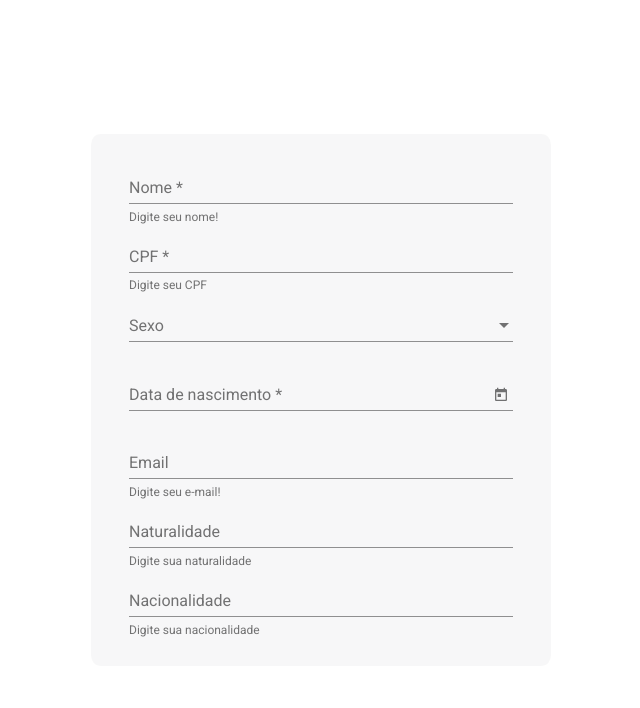
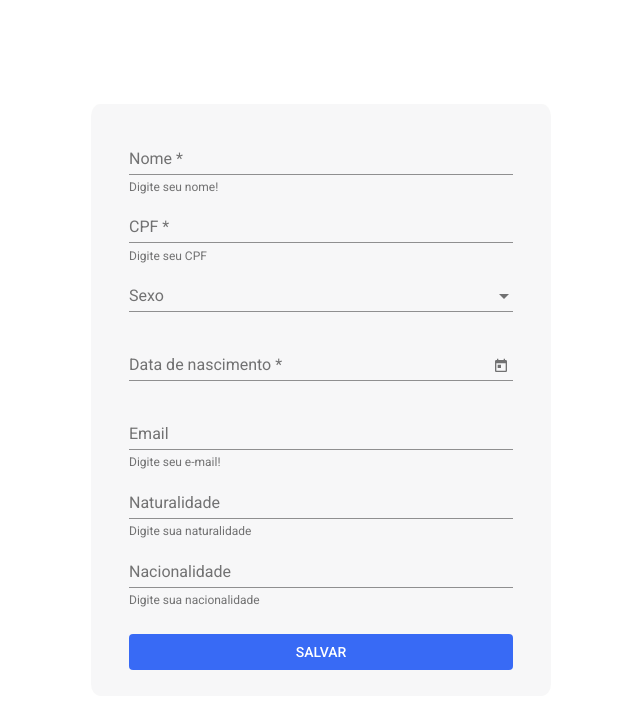
Before and after one commit to JCMoraiis/front-end-cadastro-de-pessoas, an Angular app: page / in a window 1280 px wide. Shown: the top 708 px of the page, without its empty margins (319-959 px from the left). Built offline with nearby package versions, Linux system fonts and the light colour scheme.

Commit message:
Criar botão salvar no RegistrationFormComponent

```diff
--- a/src/app/registration-screen/registration-form/registration-form.component.css
+++ b/src/app/registration-screen/registration-form/registration-form.component.css
@@ -19,3 +19,17 @@
   width: 100%;
   margin-bottom: 1%;
 }
+
+.div-save-button {
+  margin-top: 6%;
+}
+
+.save-button {
+  width: 100%;
+  color: white;
+  background-color: rgba(16, 77, 245, 0.822);
+}
+
+.save-button:hover {
+  background-color: rgba(16, 77, 245, 0.9);
+}
--- a/src/app/registration-screen/registration-form/registration-form.component.html
+++ b/src/app/registration-screen/registration-form/registration-form.component.html
@@ -120,5 +120,10 @@
       </mat-form-field>
     </div>
 
+    <!--Botão Salvar-->
+    <div class="div-save-button">
+      <button mat-button class="save-button">SALVAR</button>
+    </div>
+
   </form>
 </div>
--- a/src/app/registration-screen/registration-screen.module.ts
+++ b/src/app/registration-screen/registration-screen.module.ts
@@ -7,6 +7,7 @@ import { MatOptionModule, MAT_DATE_LOCALE } from '@angular/material/core';
 import { MatSelectModule } from '@angular/material/select';
 import { MatDatepickerModule } from '@angular/material/datepicker';
 import { MatNativeDateModule} from '@angular/material/core';
+import { MatButtonModule } from '@angular/material/button';
 
 import { RegistrationFormComponent } from './registration-form/registration-form.component';
 
@@ -22,7 +23,8 @@ import { RegistrationFormComponent } from './registration-form/registration-form
     MatOptionModule,
     MatSelectModule,
     MatDatepickerModule,
-    MatNativeDateModule
+    MatNativeDateModule,
+    MatButtonModule
   ],
   exports: [
     RegistrationFormComponent
```
